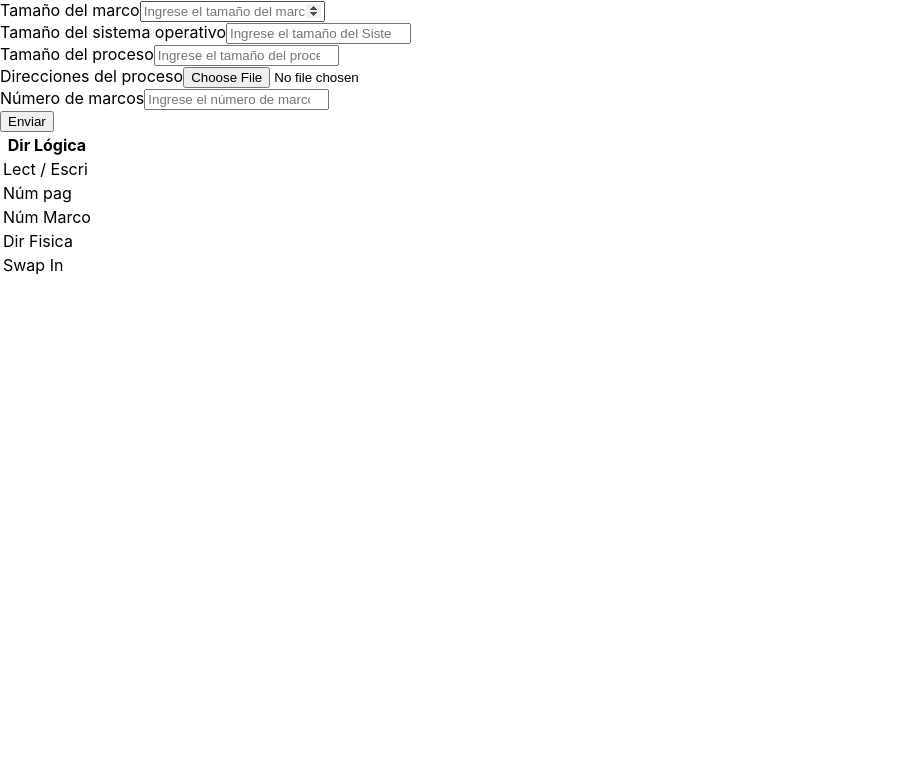
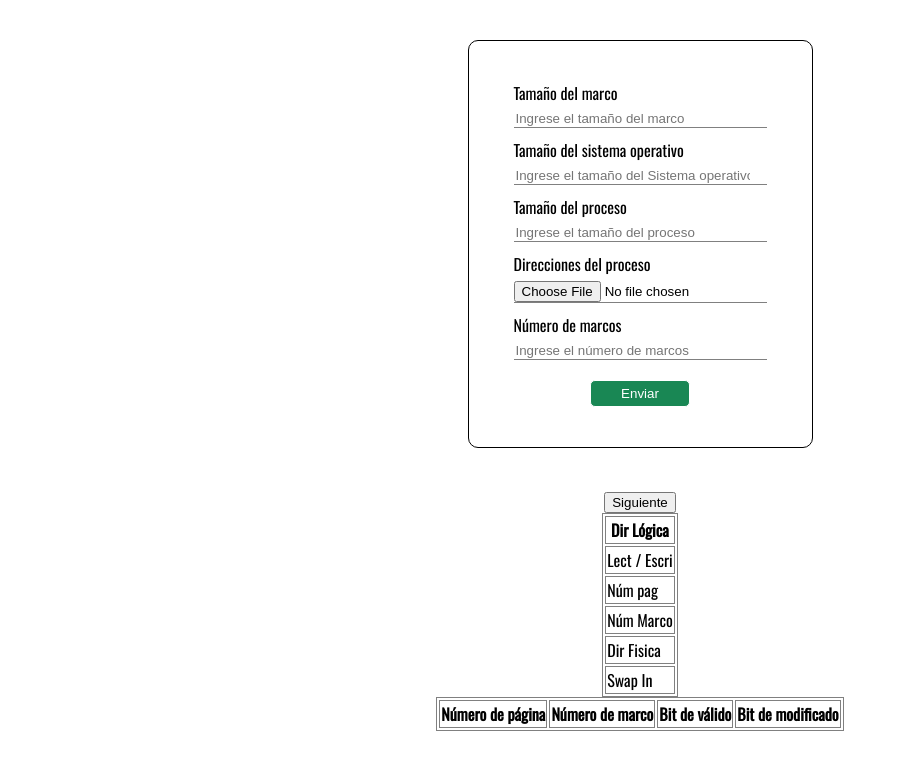
Before and after one commit to luisFelipeEvilla/pagina-bajo-demanda, a React (Create React App) app: page / in a window 1280 px wide. Shown: the top 770 px of the page, without its empty margins (0-907 px from the left). Built offline with nearby package versions, Linux system fonts and the light colour scheme.

Commit message:
tabla de direcciones lista, falta tabla de paginación

```diff
--- a/package.json
+++ b/package.json
@@ -6,6 +6,7 @@
     "@testing-library/jest-dom": "^5.16.4",
     "@testing-library/react": "^13.2.0",
     "@testing-library/user-event": "^13.5.0",
+    "framer-motion": "^6.3.3",
     "react": "^18.1.0",
     "react-dom": "^18.1.0",
     "react-router-dom": "^6.3.0",
--- a/public/index.html
+++ b/public/index.html
@@ -1,20 +1,20 @@
 <!DOCTYPE html>
 <html lang="en">
     <head>
-    <meta charset="utf-8" />
-    <link rel="icon" href="%PUBLIC_URL%/favicon.ico" />
-    <meta name="viewport" content="width=device-width, initial-scale=1" />
-    <meta name="theme-color" content="#000000" />
-    <meta
-      name="description"
-      content="Web site created using create-react-app"
-    />
-    <link rel="apple-touch-icon" href="%PUBLIC_URL%/logo192.png" />
+        <meta charset="utf-8">
+        <link rel="icon" href="%PUBLIC_URL%/favicon.ico">
+        <link rel="preconnect" href="https://fonts.googleapis.com">
+        <link rel="preconnect" href="https://fonts.gstatic.com" crossorigin>
+        <link href="https://fonts.googleapis.com/css2?family=Oswald&display=swap" rel="stylesheet">
+        <meta name="viewport" content="width=device-width, initial-scale=1">
+        <meta name="theme-color" content="#000000">
+        <meta name="description" content="Web site created using create-react-app">
+        <link rel="apple-touch-icon" href="%PUBLIC_URL%/logo192.png">
         <!--
       manifest.json provides metadata used when your web app is installed on a
       user's mobile device or desktop. See https://developers.google.com/web/fundamentals/web-app-manifest/
     -->
-    <link rel="manifest" href="%PUBLIC_URL%/manifest.json" />
+        <link rel="manifest" href="%PUBLIC_URL%/manifest.json">
         <!--
       Notice the use of %PUBLIC_URL% in the tags above.
       It will be replaced with the URL of the `public` folder during the build.
--- /dev/null
+++ b/src/pages/home/home.css
@@ -0,0 +1,65 @@
+.container {
+    font-family: 'Oswald', sans-serif;
+    display: flex;
+    justify-content: center;
+    flex-direction: column;
+    align-items: center;
+}
+
+.form-container {
+    border: .5px solid black;
+    border-radius: 10px;
+    padding: 30px 35px;
+    margin: 40px 0;
+}
+
+.form-group {
+    display: flex;
+    flex-direction: column;
+    margin: 10px;
+}
+
+.form-group label {
+    margin-bottom: 5px;
+}
+
+.form-group input {
+    background: none;
+    border: none;
+    border-bottom: .5px solid gray;
+}
+
+.form-group input:focus {
+    outline: none;
+}
+
+.submit-container {
+    margin-top: 20px;
+    align-items: center;
+}
+
+.form-group button {
+    color: white;
+    border: .5px solid white;
+    background-color: #198754   ;
+    width: 100px;
+    padding: 5px;
+    border-radius: 5px;
+}
+
+.form-group button:hover {
+    scale: (1,1);
+    cursor: pointer;
+}
+
+table {
+    border: .5px solid gray;
+}
+
+table th {
+    border: .5px solid gray;
+}
+
+table td {
+    border: .5px solid gray;
+}
--- a/src/pages/home/home.jsx
+++ b/src/pages/home/home.jsx
@@ -1,106 +1,153 @@
 import React, { useEffect, useState } from 'react';
+import { motion } from 'framer-motion'
+import EventEmitter from 'events'
+
+import './home.css'
 
 function Home(props) {
-    const [ directions, setDirections] = useState([]);
-    const [ operations, setOperations ] = useState([]);
-    const [ pageNumbers, setPageNumbers ] = useState([]);
-    const [ frameNumbers, setFrameNumbers ] = useState(0);
-    const [ framesNumbers, setFramesNumbers ] = useState([]);
-    const [ fisDirs, setFisDirs] = useState([]);
-    const [ swapIns, setSwapIns ] = useState([]);
-    const [ start, setStart] = useState(false);
-    const [ frameSize, setFrameSize] = useState(0)
+    const [directions, setDirections] = useState([]);
+    const [operations, setOperations] = useState([]);
+
+    const [pageNumbers, setPageNumbers] = useState([]);
+    const [fisDirs, setFisDirs] = useState([]);
+
+    const [swapIns, setSwapIns] = useState([]);
+
+    const [frames, setFrames] = useState([])
+    const [frameNumbers, setFrameNumbers] = useState([])
+    const [frameSize, setFrameSize] = useState(0)
+
+    const [modified, setModified] = useState([])
+    const [pages, setPages] = useState([]);
+    const [valid, setValid] = useState([]);
+
+    const [indexDir, setIndexDir] = useState(0);
+    const [indexFrames, setIndexFrames] = useState(0)
+
+    const [start, setStart] = useState(true)
 
     let SOSize = 0;
     let processSize = 0;
 
+    const eventEmitter = new EventEmitter();
+
+    const variants = {
+        hidden: { opacity: 0 },
+        visible: { opacity: 1 },
+    }
+
     useEffect(() => {
-        const newPageNumbers = [];
-        const newFramesNumbers = [];
-        const newFisDirs = [];
-        const newSwapIn = [];
-        const frames = new Array(frameNumbers).fill(0);;
-        let indexFrames = 0;
 
-        directions.forEach(dir => {
-            const page = Math.floor(dir / frameSize);
-            newPageNumbers.push(page)
+    }, [directions])
 
-            if (!isPageOnFrames(page, frames)) {
-                frames[indexFrames] = page;
-                newFramesNumbers.push(indexFrames);
-                newFisDirs.push(indexFrames * frameSize + (dir % frameSize))
-                newSwapIn.push("x");
+    eventEmitter.on('next', () => {
+        if (indexDir < directions.length) {
+            const dir = directions[indexDir];
+            const newFrames = [...frames]
 
-                indexFrames >= (frames.length - 1) ? indexFrames = 0 : indexFrames++ ;
+            const page = Math.floor((dir) / frameSize);
+            const isPageLoaded = isPage(page);
+
+            let frame;
+            let fisDir;
+            let swapIn;
+
+            if (!isPageOnFrames(page)) {
+                frame = indexFrames
+                newFrames[frame] = page;
+                setFrames(newFrames)
+                fisDir = indexFrames * frameSize + (dir % frameSize)
+                swapIn = "x";
+
+                indexFrames >= (frames.length - 1) ? setIndexFrames(0) : setIndexFrames(indexFrames + 1);
             } else {
-                const frame = getFrameNumber(page, frames);
-                newFramesNumbers.push(frame);
-                newFisDirs.push(frame * frameSize + (dir % frameSize));
-                newSwapIn.push("");
+                setFrames(newFrames)
+                frame = getFrameNumber(page);
+                fisDir = frame * frameSize + (dir % frameSize);
+                swapIn = "";
             }
-        })
 
-        setPageNumbers(newPageNumbers);
-        setFramesNumbers(newFramesNumbers);
-        setFisDirs(newFisDirs);
-        setSwapIns(newSwapIn)
-    }, [frameNumbers])
+            setPageNumbers(pageNumbers.concat([page]));
+            setFrameNumbers(frameNumbers.concat([frame]))
+            setFisDirs(fisDirs.concat([fisDir]));
+            setSwapIns(swapIns.concat([swapIn]));
+            setIndexDir(indexDir + 1);
+        }
+    }
+    )
 
-    function isPageOnFrames(pageNumber, frames) {
+    function isPageOnFrames(pageNumber) {
         const found = frames.find(frame => frame == pageNumber)
 
         return found ? true : false
     }
 
-    function getFrameNumber(page, frames) {
+    function getFrameNumber(page) {
         const number = frames.findIndex(frame => frame == page)
 
         return number;
     }
 
+    function isPage(pageNumber) {
+        const found = pages.find(page => page == pageNumber);
+
+        return found ? true : false;
+    }
+
     const handleClick = () => {
-        setFrameSize(document.getElementById('frameSize').value);
+        const frameSize = parseInt(document.getElementById('frameSize').value)
+        setFrameSize(frameSize);
+        setFrames(new Array(frameSize).fill(0))
+
         SOSize = document.getElementById('SOSize').value;
+
         processSize = document.getElementById('processSize').value;
+        const numPages = Math.ceil(processSize/frameSize)
+        setPages(new Array(numPages).fill(0));
+        setValid(new Array(numPages).fill(0));
+        setModified(new Array(numPages).fill(0));
+
         setDirections(document.getElementById('directions').value);
-        setFrameNumbers(parseInt(document.getElementById('framesNumber').value));
 
         setDirections([21, 26, 25, 6, 5, 29, 4, 5, 17, 16, 24, 25, 4, 7, 21, 1, 14, 15, 21, 22]);
         setOperations(["L", "L", "E", "E", "L", "L", "L", "E", "E", "E", "E", "L", "E", "L", "E", "E", "L", "L", "E", "E"]);
-
-        setStart(true)
     }
 
 
     return (
+        <div className='container'>
             <div className='form-container'>
                 <form>
-                <div>
+                    <div className='form-group'>
                         <label htmlFor="frameSize">Tamaño del marco</label>
                         <input id="frameSize" type="number" name='frameSize' placeholder='Ingrese el tamaño del marco'></input>
                     </div>
-                <div>
+                    <div className='form-group'>
                         <label htmlFor="SOSize">Tamaño del sistema operativo</label>
                         <input id="SOSize" type="number" name='SOSize' placeholder='Ingrese el tamaño del Sistema operativo'></input>
                     </div>
-                <div>
+                    <div className='form-group'>
                         <label htmlFor='processSize'>Tamaño del proceso</label>
                         <input id="processSize" type="number" name='processSize' placeholder='Ingrese el tamaño del proceso'></input>
                     </div>
-                <div>
+                    <div className='form-group'>
                         <label htmlFor="directions">Direcciones del proceso</label>
                         <input id="directions" name="directions" type="file" placeholder='Direcciones del proceso' />
                     </div>
-                <div>
+                    <div className='form-group'>
                         <label htmlFor="framesNumber">Número de marcos</label>
                         <input id="framesNumber" name="framesNumber" type="number" placeholder='Ingrese el número de marcos' />
                     </div>
-                <div>
+                    <div className='form-group submit-container'>
                         <button onClick={handleClick} type='button'>Enviar</button>
                     </div>
                 </form>
+            </div>
 
+            <div>
+                <button onClick={() => eventEmitter.emit('next')}>Siguiente</button>
+            </div>
+            <div>
                 <table>
                     <thead>
                         <th>Dir Lógica</th>
@@ -118,30 +165,65 @@ function Home(props) {
                         <tr>
                             <td>Núm pag</td>
                             {
-                            pageNumbers.map(dir => <td>{dir}</td>)
+                                pageNumbers.map((dir, index) => <motion.td initial="hidden" animate="visible" variants={variants} transition={{ duration: 1 }}>{dir}</motion.td>)
                             }
                         </tr>
                         <tr>
                             <td>Núm Marco</td>
                             {
-                            framesNumbers.map(dir => <td>{dir}</td>)
+                                frameNumbers.map((dir, index) => <motion.td initial="hidden" animate="visible" variants={variants} transition={{ duration: 1 }}>{dir}</motion.td>)
                             }
                         </tr>
                         <tr>
                             <td>Dir Fisica</td>
                             {
-                            fisDirs.map(dir => <td>{dir}</td>)
+                                fisDirs.map((dir, index) => <motion.td initial="hidden" animate="visible" variants={variants} transition={{ duration: 1 }}>{dir}</motion.td>)
                             }
                         </tr>
                         <tr>
                             <td>Swap In</td>
                             {
-                            swapIns.map(dir => <td>{dir}</td>)
+                                swapIns.map((dir, index) => <motion.td initial="hidden" animate="visible" variants={variants} transition={{ duration: 1 }}>{dir}</motion.td>)
                             }
                         </tr>
                     </tbody>
                 </table>
             </div>
+
+
+            <div className='page-table-container'>
+                <table>
+                    <thead>
+                        <th>
+                            Número de página
+                        </th>
+                        <th>
+                            Número de marco
+                        </th>
+                        <th>
+                            Bit de válido
+                        </th>
+                        <th>
+                            Bit de modificado
+                        </th>
+                    </thead>
+                    <tbody>
+                        {
+                            pages.map((page, index) => {
+                                return (
+                                    <tr>
+                                        <motion.td initial="hidden" animate="visible" variants={variants} transition={{ duration: 1 }}>{index}</motion.td>
+                                        <motion.td initial="hidden" animate="visible" variants={variants} transition={{ duration: 1 }}>{valid[index]}</motion.td>
+                                        <motion.td initial="hidden" animate="visible" variants={variants} transition={{ duration: 1 }}>{valid[index]}</motion.td>
+                                        <motion.td initial="hidden" animate="visible" variants={variants} transition={{ duration: 1 }}>{modified[index]}</motion.td>
+                                    </tr>
+                                )
+                            })
+                        }
+                    </tbody>
+                </table>
+            </div>
+        </div>
     )
 }
 
```
Also changed, not shown: 1 other file (tests, documents, lock files or other folders). Lines whose indentation alone changed are shown as unchanged.
